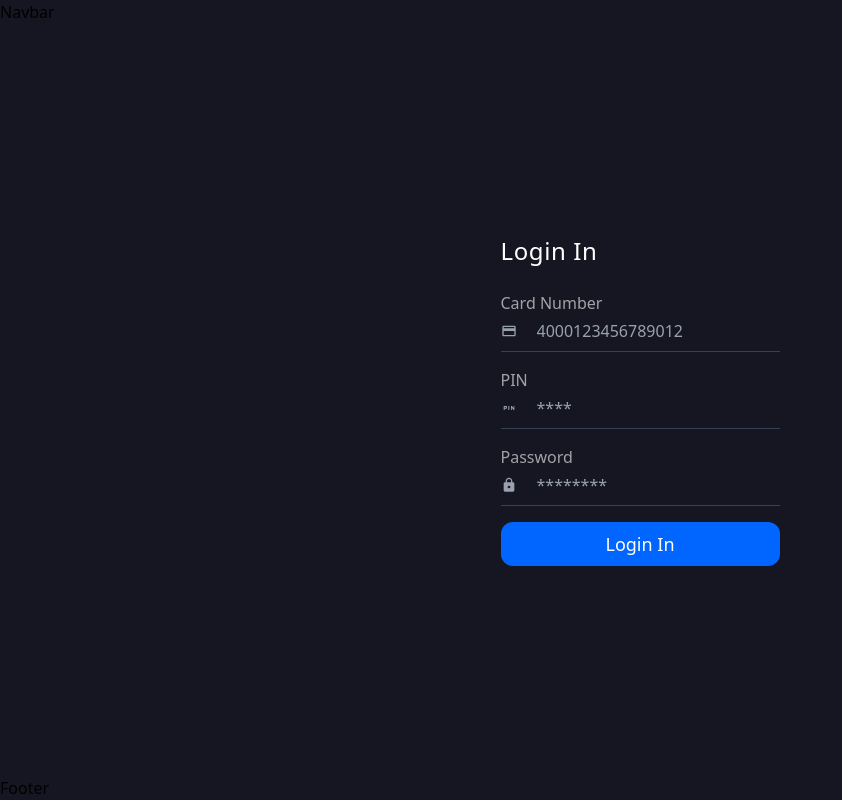
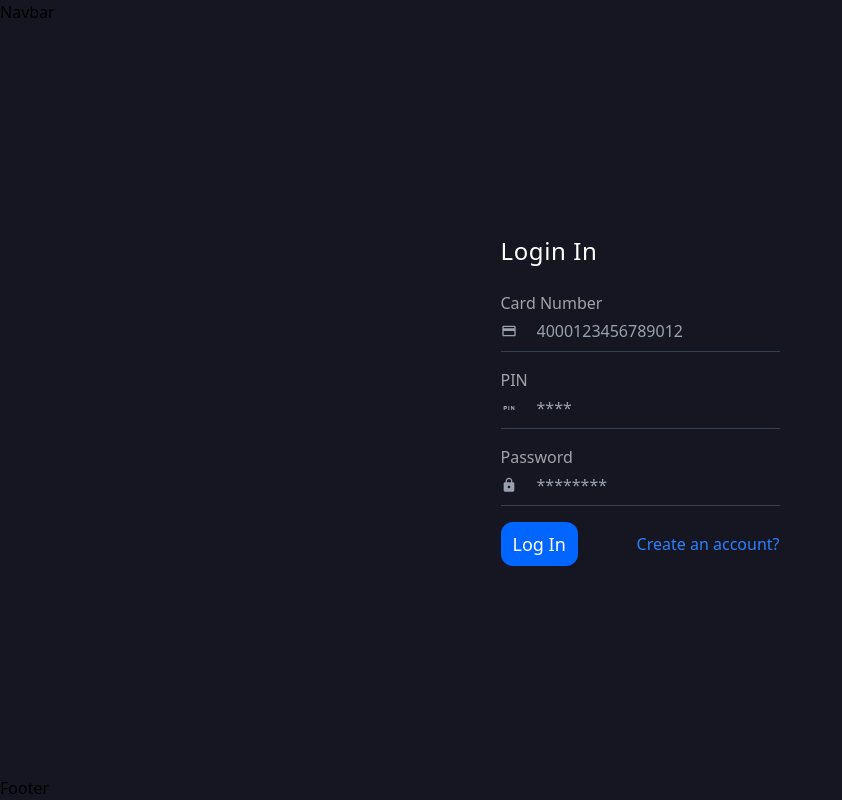
Before and after one commit to jamesmcdonald112/simple-banking-system-full-stack, a React (Vite) app in the folder frontend/: page /login in a window 1280 px wide. Shown: the whole page, without its empty margins (0-842 px from the left). Built offline with nearby package versions, Linux system fonts and the light colour scheme; no server answers.

Commit message:
feat(auth): add text and links for account creation/login

```diff
--- a/frontend/src/pages/CreateAccount.tsx
+++ b/frontend/src/pages/CreateAccount.tsx
@@ -9,7 +9,7 @@ import PasswordInput from "../components/PasswordInput";
 import FormContainer from "../components/FormContainer";
 import Heading1 from "../components/Heading1";
 import Button from "../components/Button";
-import { useNavigate } from "react-router-dom";
+import { Link, useNavigate } from "react-router-dom";
 
 
 
@@ -94,6 +94,7 @@ export default function CreateAccount() {
           required={true}
         />
 
+        <div className="flex justify-between items-center">
           {/* Submit Button */}
           <Button
           type="submit"
@@ -102,6 +103,15 @@ export default function CreateAccount() {
             {isSubmitting ? "Creating..." : "Create Account"}
           </Button>
 
+          <Link
+            to="/login"
+            className="text-blue-500 hover:underline ml-4"
+          >
+            Already have an account?
+          </Link>
+        </div>
+
+
     </FormContainer>
  )
 }
--- a/frontend/src/pages/Login.tsx
+++ b/frontend/src/pages/Login.tsx
@@ -7,7 +7,7 @@ import FormContainer from "../components/FormContainer";
 import PinInput from "../components/PinInput";
 import PasswordInput from "../components/PasswordInput";
 import Button from "../components/Button";
-import { useNavigate } from "react-router-dom";
+import { Link, useNavigate } from "react-router-dom";
 
 
 export default function Login() {
@@ -81,13 +81,25 @@ export default function Login() {
         onChange={(e) => setPassword(e.target.value)}
       />
 
+
+      <div className="flex justify-between items-center">
         {/* Submit */}
         <Button
           type="submit"
           disabled={isSubmitting}
         >
-        Login In
+          Log In
         </Button>
+
+        {/* Create an account */}
+        <Link
+          to="/create-account"
+          className="text-blue-500 hover:underline ml-4"
+        >
+          Create an account?
+        </Link>
+      </div>
+
 
     </FormContainer>
   )
```
Lines whose indentation alone changed are shown as unchanged.
